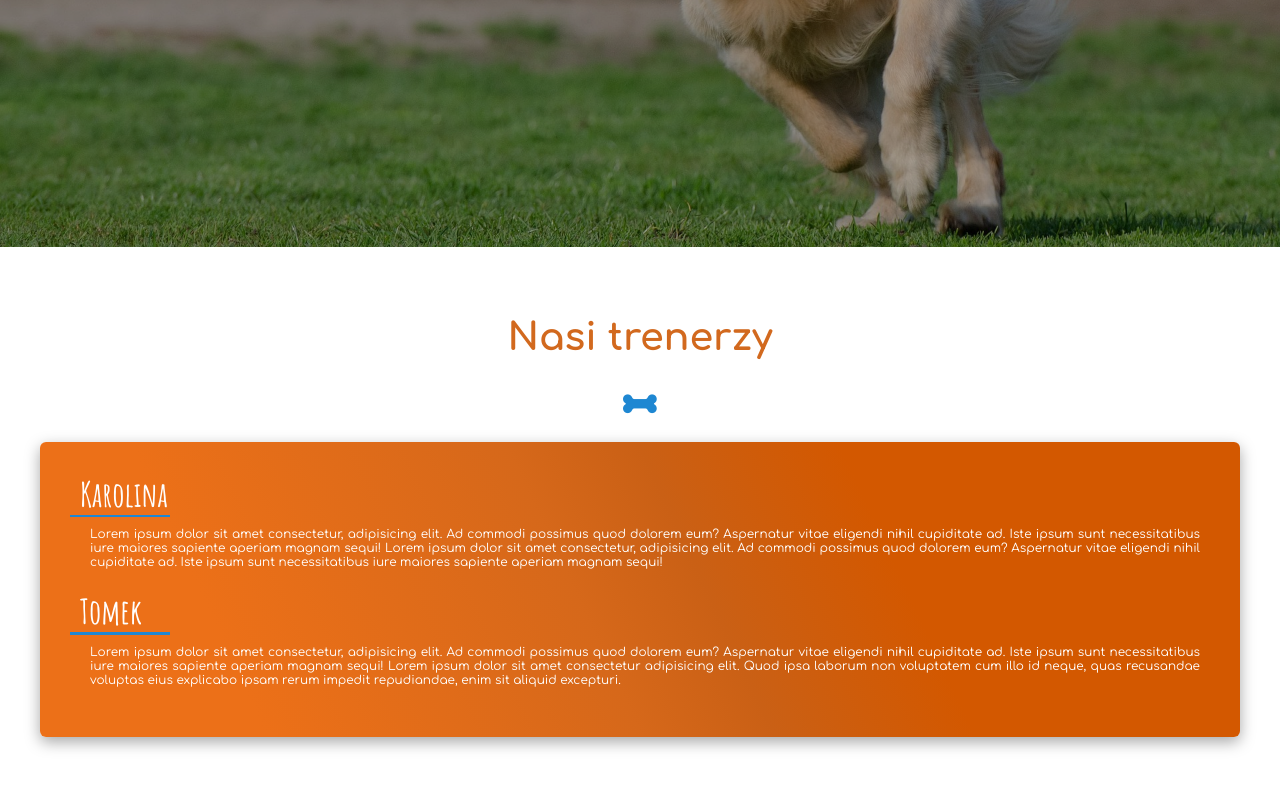
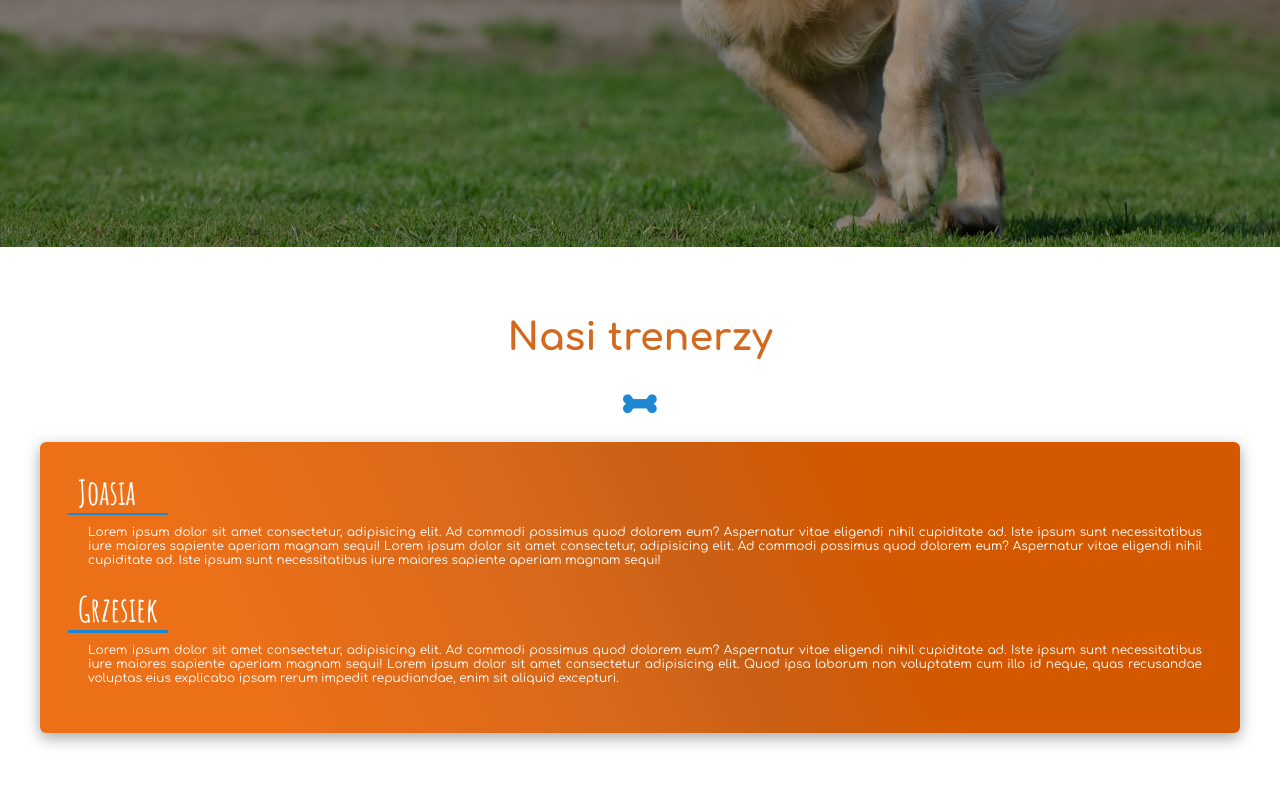
Before and after one commit to Grzegorz1992/DogCoachPage, a website built with Vite: page src/index.html in a window 1280 px wide. Shown: the part 553-1342 px from the top of the page. Built offline with nearby package versions, Linux system fonts and the light colour scheme.

Commit message:
changed padding in component section padding and changed coach names

```diff
--- a/src/index.html
+++ b/src/index.html
@@ -55,11 +55,11 @@
 					<h2 class="about-us-title">Nasi trenerzy</h2>
 					<p class="title-underline"><i class="fa-solid fa-bone fa-bounce"></i></p>
 					<ul class="about-us-list">
-						<span class="coach-name">Karolina</span>
+						<span class="coach-name">Joasia</span>
 						<div class="coach-underline"></div>
 						<li class="coach-description">
 						Lorem ipsum dolor sit amet consectetur, adipisicing elit. Ad commodi possimus quod dolorem eum? Aspernatur vitae eligendi nihil cupiditate ad. Iste ipsum sunt necessitatibus iure maiores sapiente aperiam magnam sequi! Lorem ipsum dolor sit amet consectetur, adipisicing elit. Ad commodi possimus quod dolorem eum? Aspernatur vitae eligendi nihil cupiditate ad. Iste ipsum sunt necessitatibus iure maiores sapiente aperiam magnam sequi!</li>
-						<span class="coach-name">Tomek</span>
+						<span class="coach-name">Grzesiek</span>
 						<div class="coach-underline"></div>
 						<li class="coach-description">Lorem ipsum dolor sit amet consectetur, adipisicing elit. Ad commodi possimus quod dolorem eum? Aspernatur vitae eligendi nihil cupiditate ad. Iste ipsum sunt necessitatibus iure maiores sapiente aperiam magnam sequi! Lorem ipsum dolor sit amet consectetur adipisicing elit. Quod ipsa laborum non voluptatem cum illo id neque, quas recusandae voluptas eius explicabo ipsam rerum impedit repudiandae, enim sit aliquid excepturi.</li>
 					</ul>
--- a/src/sass/_components.scss
+++ b/src/sass/_components.scss
@@ -7,5 +7,5 @@
 }
 
 .section-padding {
-	padding: 6em 2em;
+	padding: 6rem 2.4rem;
 }
--- a/src/style.scss
+++ b/src/style.scss
@@ -304,7 +304,7 @@ body {
 	}
 
 	.about-us-list {
-		padding: 3rem;
+		padding: 2.8rem;
 		list-style: none;
 		background: $main-gradient;
 		border-radius: 6px;
```
